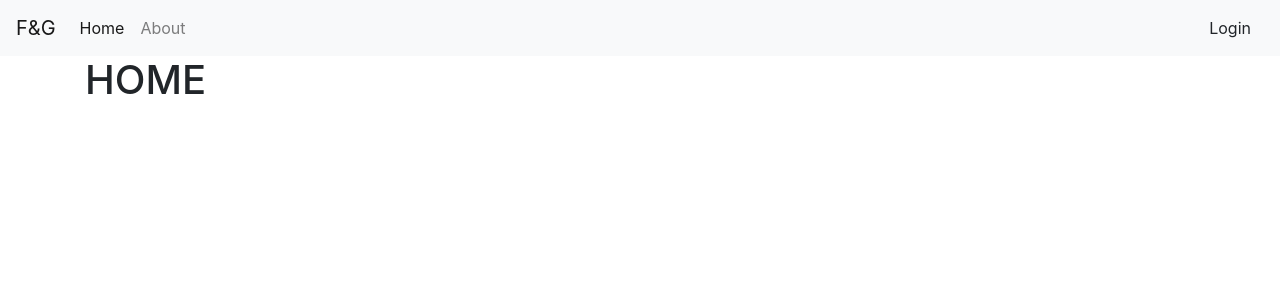
After one commit to fdeboo/miniapp-project, a Flask app: template templates/home.html in a window 1280 px wide. The commit adds this page. Shown: the top 300 px of the page. Run offline with Flask 2, Linux system fonts and the light colour scheme; the template is opened without the code that fills it, so the values that code supplies are empty; some libraries are stand-ins or nearby versions.

Commit message:
login pages showing

```diff
--- a/app.py
+++ b/app.py
@@ -0,0 +1,62 @@
+import os
+from flask import Flask, render_template, url_for, request, session, redirect
+from flask_pymongo import PyMongo
+import bcrypt
+from os import path
+if path.exists('env.py'):
+    import env
+
+app = Flask(__name__)
+app.config['MONGO_URI'] = os.getenv('MONGO_URI')
+app.config['SECRET_KEY'] = os.getenv('SECRET_KEY')
+COLLECTION_NAME = 'users'
+mongo = PyMongo(app)
+
+@app.route('/')
+def home():
+    if 'username' in session:
+        return 'You are logged in as ' + session['username']
+    return render_template('home.html')
+
+#About
+@app.route('/about')
+def about():
+    return render_template('about.html')
+
+#Login
+@app.route('/index')
+def index():
+    if 'username' in session:
+        return 'You are logged in as ' + session['username']
+    return render_template('login.html')
+
+@app.route('/login', methods=['POST'])
+def login():
+    users = mongo.db.users
+    login_user = users.find_one({'name': request.form['username']})
+    if login_user:
+        if bcrypt.hashpw(request.form['pass'].encode('utf-8'), login_user['password']) == login_user['password']:
+            session['username'] = request.form['username']
+            return redirect(url_for('login'))
+    return 'Invalid username/password combination'
+
+@app.route('/register', methods=['POST', 'GET'])
+def register():
+    if request.method == 'POST':
+        users = mongo.db.users
+        existing_user = users.find_one({'name': request.form['username']})
+        if existing_user is None:
+            hashpass = bcrypt.hashpw(
+                request.form['pass'].encode('utf-8'), bcrypt.gensalt())
+            users.insert(
+                {'name': request.form['username'], 'password': hashpass})
+            session['username'] = request.form['username']
+            return redirect(url_for('login'))
+        return 'That username already exists!'
+    return render_template('register.html')
+
+
+if __name__ == "__main__":
+    app.run(host=os.environ.get('IP'),
+            port=int(os.environ.get('PORT')),
+            debug=True)
--- /dev/null
+++ b/templates/about.html
@@ -0,0 +1,4 @@
+{% extends "layout.html" %}
+{% block body %}
+<h1>ABOUT</h1>
+{% endblock %}
--- /dev/null
+++ b/templates/home.html
@@ -0,0 +1,4 @@
+{% extends "layout.html" %}
+{% block body %}
+<h1>HOME</h1>
+{% endblock %}
--- /dev/null
+++ b/templates/includes/_navbar.html
@@ -0,0 +1,24 @@
+<nav class="navbar navbar-expand-lg navbar-light bg-light">
+    <a class="navbar-brand" href="#">F&G</a>
+    <button class="navbar-toggler" type="button" data-toggle="collapse" data-target="#navbarSupportedContent"
+        aria-controls="navbarSupportedContent" aria-expanded="false" aria-label="Toggle navigation">
+        <span class="navbar-toggler-icon"></span>
+    </button>
+
+    <div class="collapse navbar-collapse" id="navbarSupportedContent">
+        <ul class="navbar-nav mr-auto">
+            <li class="nav-item active">
+                <a class="nav-link" href="/">Home <span class="sr-only">(current)</span></a>
+            </li>
+            <li class="nav-item">
+                <a class="nav-link" href="/about">About</a>
+            </li>
+        </ul>
+        <ul class="navbar-nav navbar-right">
+            <li class="nav-item active">
+                <a class="btn btn-outline" href="/index">Login <span class="sr-only">(current)</span></a>
+            </li>
+        </ul>
+
+    </div>
+</nav>
--- a/templates/layout.html
+++ b/templates/layout.html
@@ -17,8 +17,10 @@
 </head>
 
 <body>
-
-    {% block body %}{% endblock %}
+    {% include 'includes/_navbar.html' %}
+    <div class="container" id="test">
+        {% block body %}{% endblock %}
+    </div>
 
     <script src="{{ url_for('static', filename='js/bootstrap.min.js') }}"></script>
     <script src="https://stackpath.bootstrapcdn.com/bootstrap/4.4.1/js/bootstrap.min.js"></script>
--- a/templates/login.html
+++ b/templates/login.html
@@ -1,9 +1,9 @@
 {% extends "layout.html" %}
 {% block body %}
 <div class="container">
-    <div class="row">
+    <div class="row justify-content-center">
         <div class="col-md-4 col-md-offset-4">
-            <form method=POST action="{{ url_for('login') }}">
+            <form method="POST" action="{{ url_for('login') }}">
                 <div class="form-group">
                     <label for="exampleInputEmail1">Username</label>
                     <input type="text" class="form-control" name="username" placeholder="Username">
--- a/templates/register.html
+++ b/templates/register.html
@@ -1,7 +1,7 @@
 {% extends "layout.html" %}
 {% block body %}
 <div class="container">
-    <div class="row">
+    <div class="row justify-content-center">
         <div class="col-md-4 col-md-offset-4">
             <form method=POST action="{{ url_for('register') }}">
                 <div class="form-group">
```
Also changed, not shown: templates/static/css/styles.css (added).
